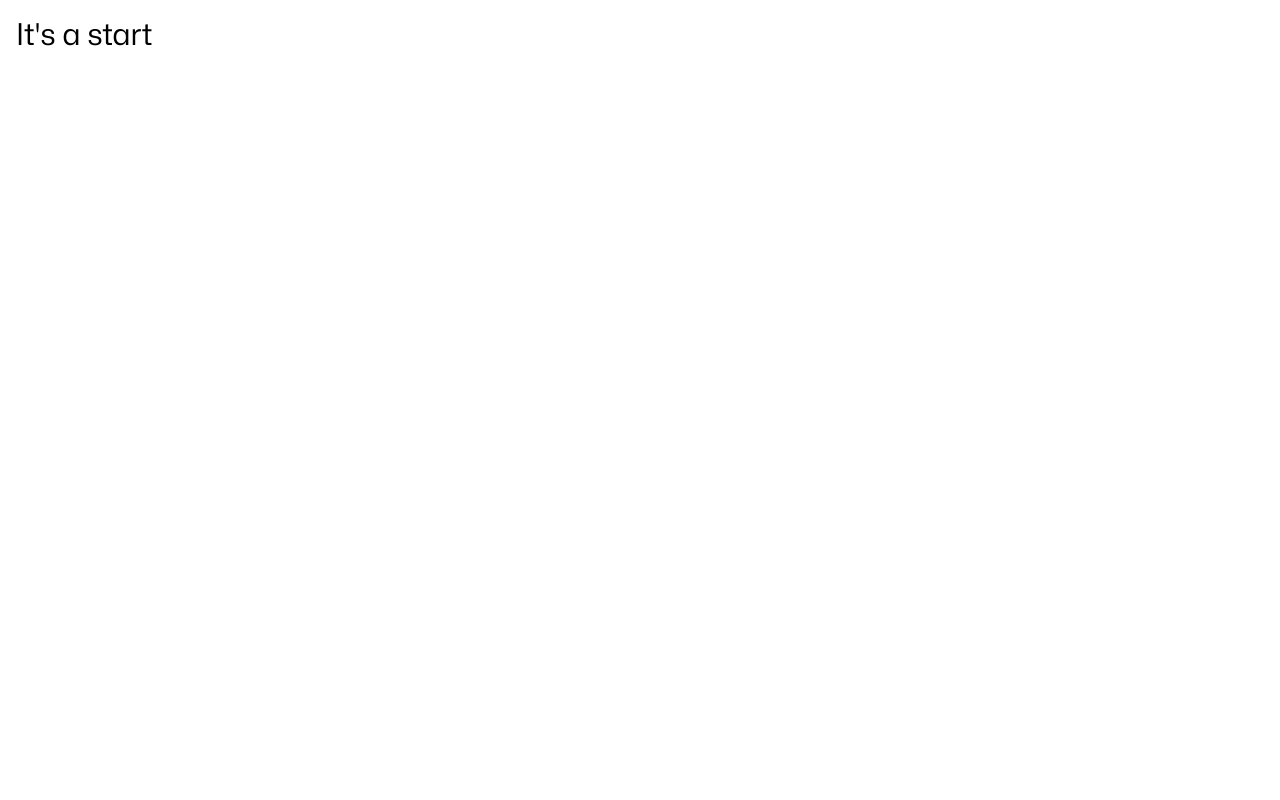
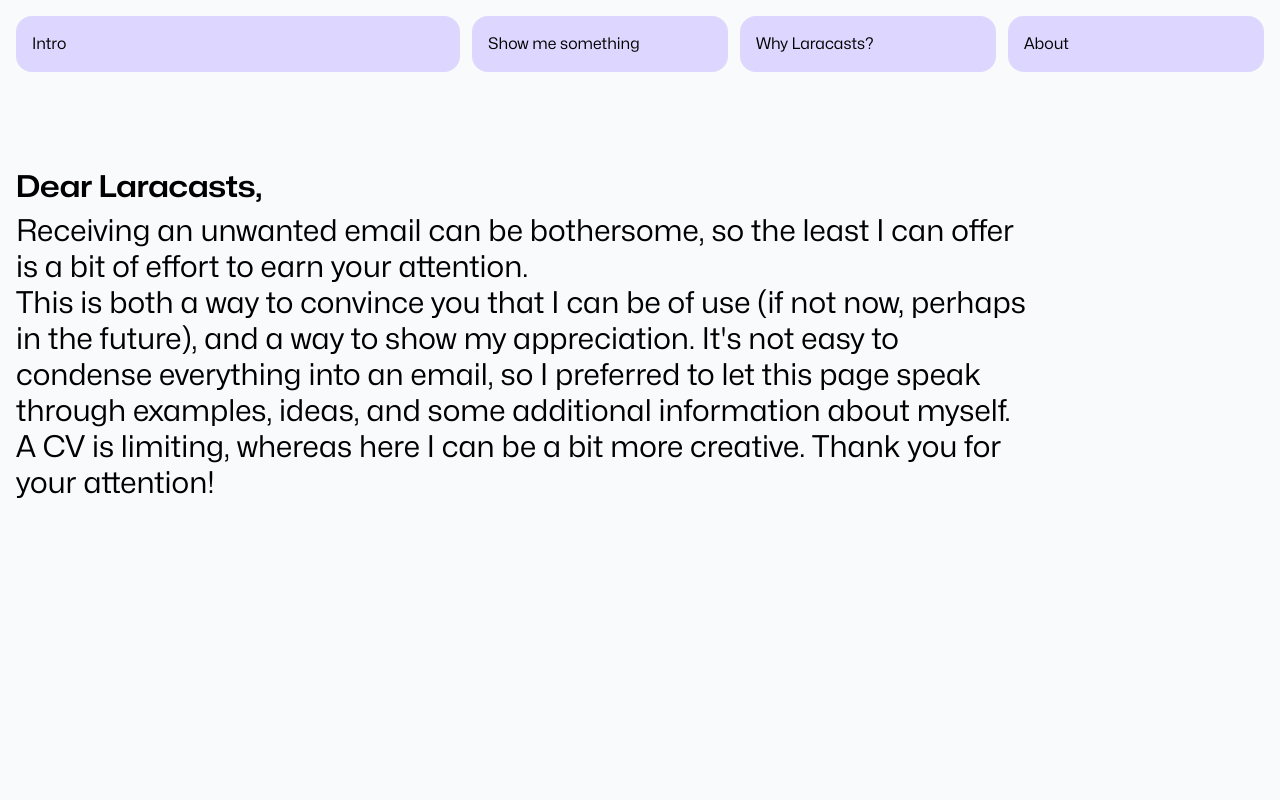
Before and after one commit to marcomezzavilla/dear-laracasts, a plain HTML site: page index.html in a window 1280 px wide. Shown: the top 800 px of the page. Drawn offline with nearby package versions, Linux system fonts and the light colour scheme.

Commit message:
Add basic skeleton and navigation

```diff
--- a/index.html
+++ b/index.html
@@ -1,5 +1,5 @@
 <!DOCTYPE html>
-<html lang="en">
+<html lang="en" class="scroll-smooth">
 	<head>
 		<meta charset="UTF-8" />
 		<meta name="viewport" content="width=device-width, initial-scale=1.0" />
@@ -28,9 +28,74 @@
 				},
 			}
 		</script>
+
+		<style>
+			nav {
+				scrollbar-width: none;
+
+				&::-webkit-scrollbar {
+					display: none;
+				}
+			}
+		</style>
 	</head>
 
-	<body>
-		<main class="text-3xl p-4">It's a start</main>
+	<body class="bg-gray-50">
+		<nav
+			class="p-4 mb-16 flex flex-nowrap items-start gap-3 sticky top-0 overflow-x-auto"
+		>
+			<a
+				href="#intro"
+				class="grow shrink-0 bg-violet-200 hover:bg-pink-200 rounded-2xl w-64 aspect-[16/1] hover:aspect-video p-4 transition-all"
+			>
+				Intro
+			</a>
+			<a
+				href="#show"
+				class="shrink-0 bg-violet-200 hover:bg-pink-200 rounded-2xl w-64 aspect-[16/1] hover:aspect-video p-4 transition-all"
+			>
+				Show me something
+			</a>
+			<a
+				href="#why"
+				class="shrink-0 bg-violet-200 hover:bg-pink-200 rounded-2xl w-64 aspect-[16/1] hover:aspect-video p-4 transition-all"
+			>
+				Why Laracasts?
+			</a>
+			<a
+				href="#about"
+				class="shrink-0 bg-violet-200 hover:bg-pink-200 rounded-2xl w-64 aspect-[16/1] hover:aspect-video p-4 transition-all"
+			>
+				About
+			</a>
+		</nav>
+
+		<main class="p-4">
+			<section id="intro" class="scroll-mt-64 min-h-screen">
+				<h1
+					class="max-w-5xl text-2xl md:text-3xl font-semibold"
+					style="font-stretch: 120%"
+				>
+					Dear Laracasts,
+				</h1>
+				<p class="max-w-5xl text-2xl md:text-3xl mt-2">
+					Receiving an unwanted email can be bothersome, so the least I can
+					offer is a bit of effort to earn your attention.<br />
+					This is both a way to convince you that I can be of use (if not now,
+					perhaps in the future), and a way to show my appreciation. It's not
+					easy to condense everything into an email, so I preferred to let this
+					page speak through examples, ideas, and some additional information
+					about myself.<br />
+					A CV is limiting, whereas here I can be a bit more creative. Thank you
+					for your attention!
+				</p>
+			</section>
+
+			<section id="show" class="min-h-screen">Show</section>
+
+			<section id="why" class="min-h-screen">Why</section>
+
+			<section id="about" class="min-h-screen">About</section>
+		</main>
 	</body>
 </html>
```
Also changed, not shown: 1 other file.
